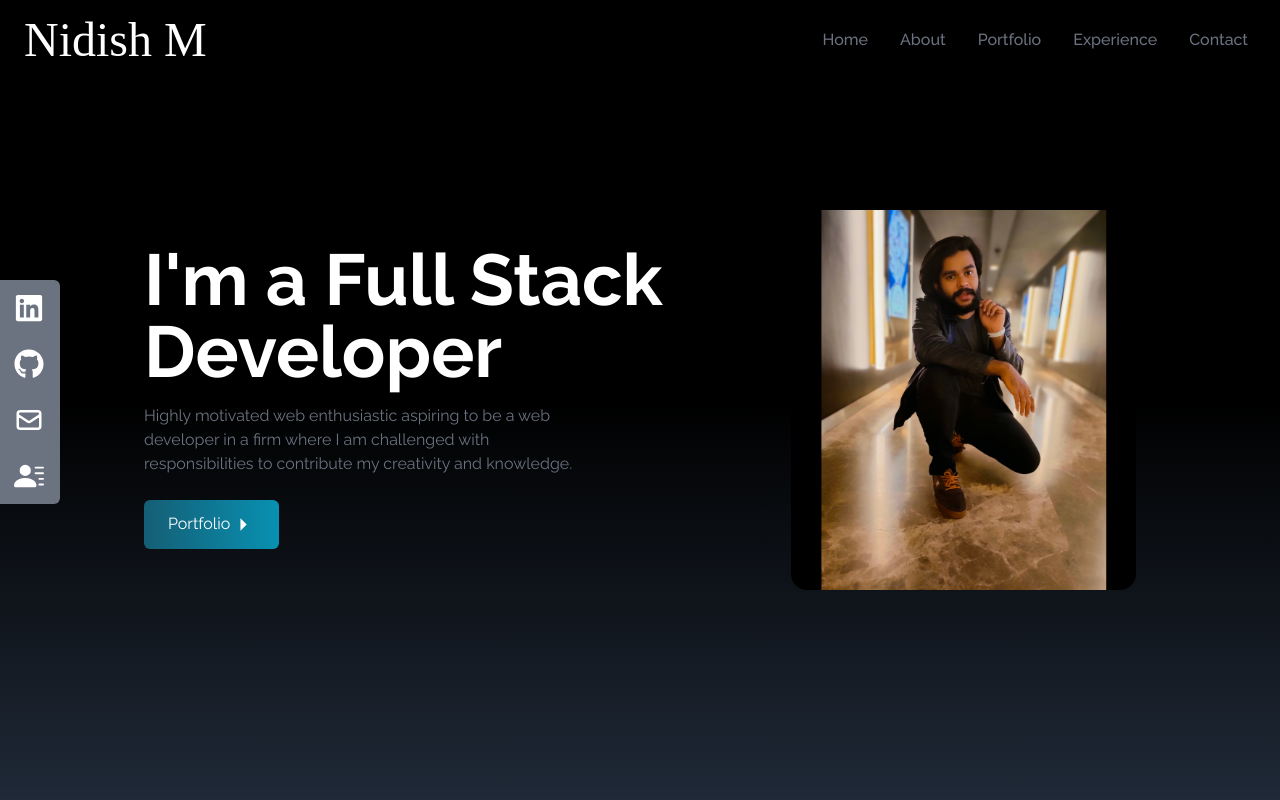
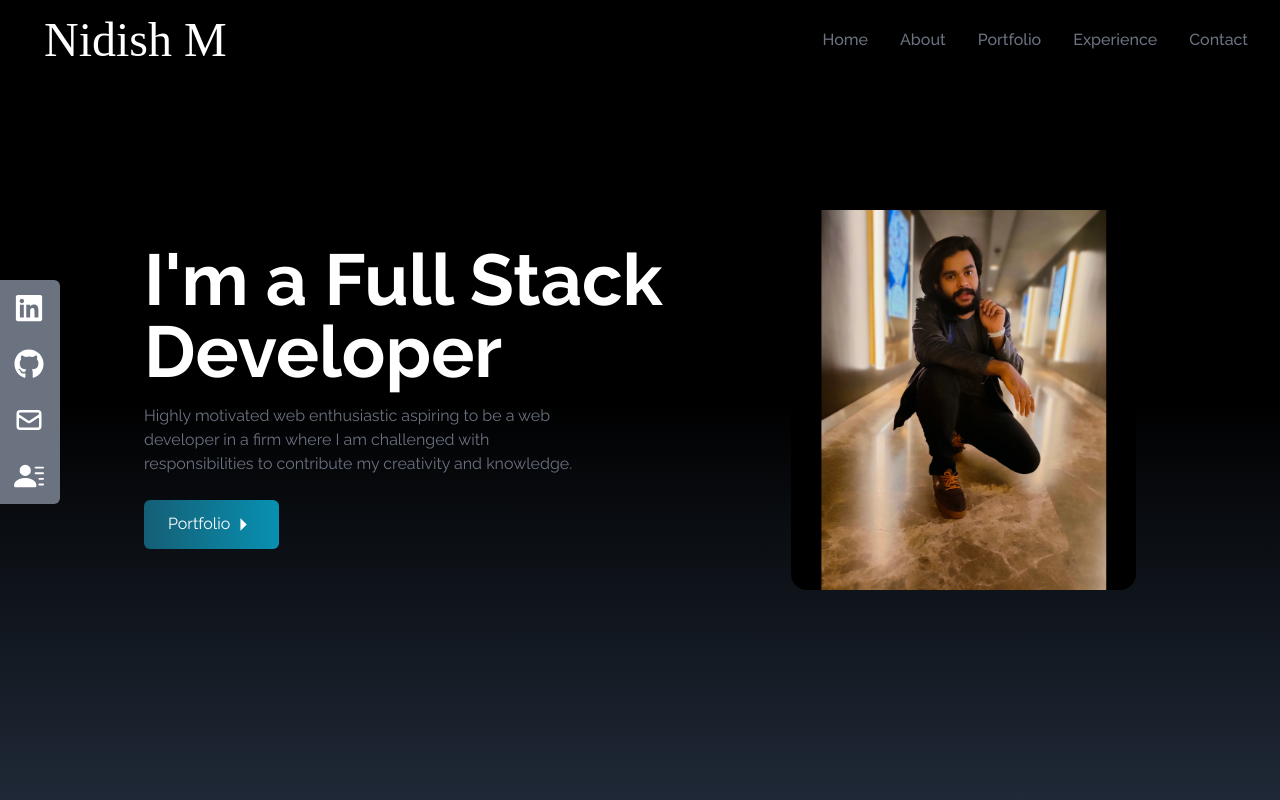
Before and after one commit to NidishM/Portfolio-1, a React (Create React App) app: page / in a window 1280 px wide. Shown: the top 800 px of the page. Built offline with nearby package versions, Linux system fonts and the light colour scheme; the HTML template or start-up script is replaced by a standard one; a web font is replaced by a local one.

Commit message:
minor fix

```diff
--- a/src/components/Navbar.jsx
+++ b/src/components/Navbar.jsx
@@ -31,7 +31,7 @@ const Navbar = () => {
   return (
     <div className="flex justify-between items-center w-full h-20 bg-black text-white fixed px-4">
       <div className="">
-        <h1 className="font-signature text-5xl ml-2">Nidish M</h1>
+        <h1 className="font-signature text-5xl ml-2 p-5">Nidish M</h1>
       </div>
 
       <ul className="hidden md:flex">
```
